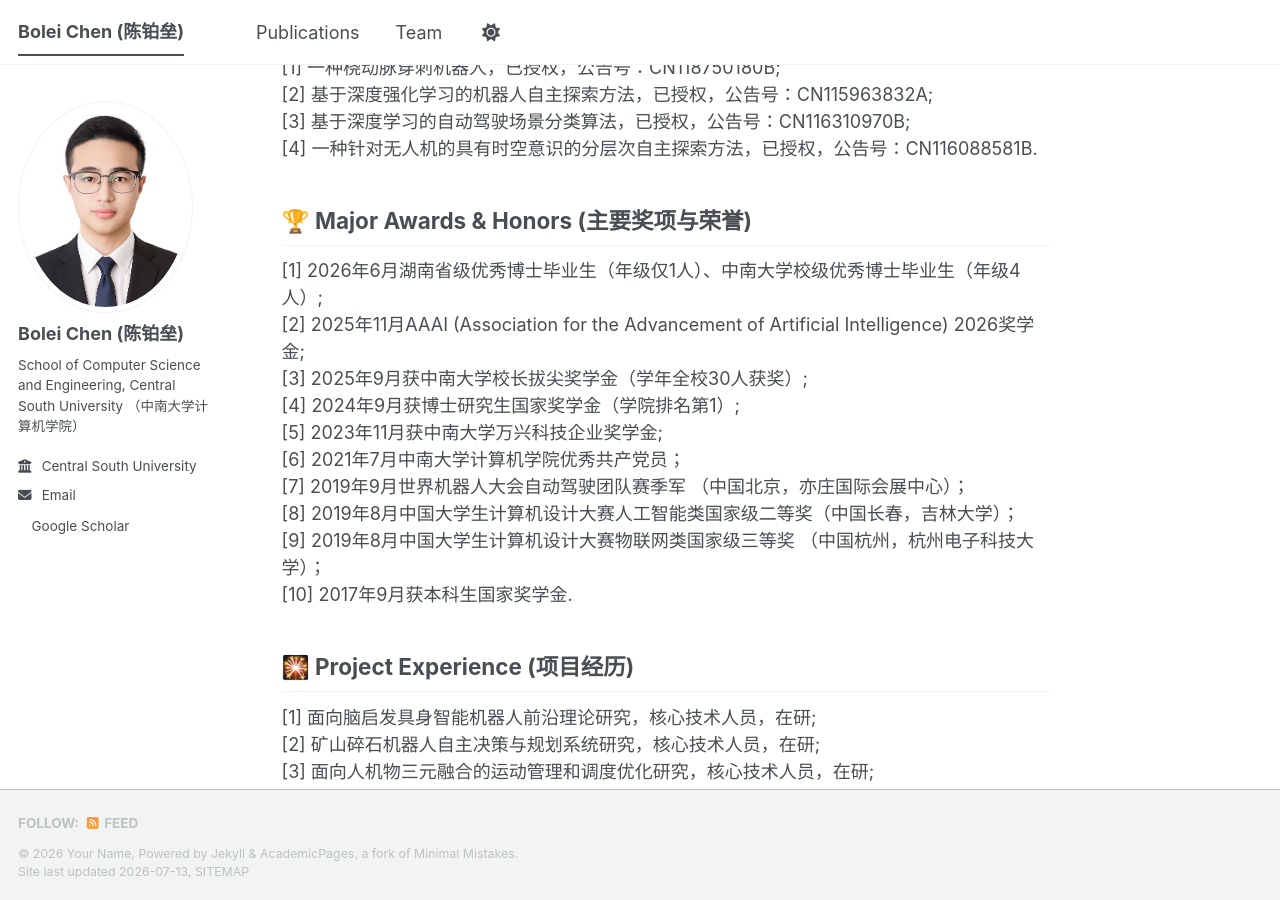
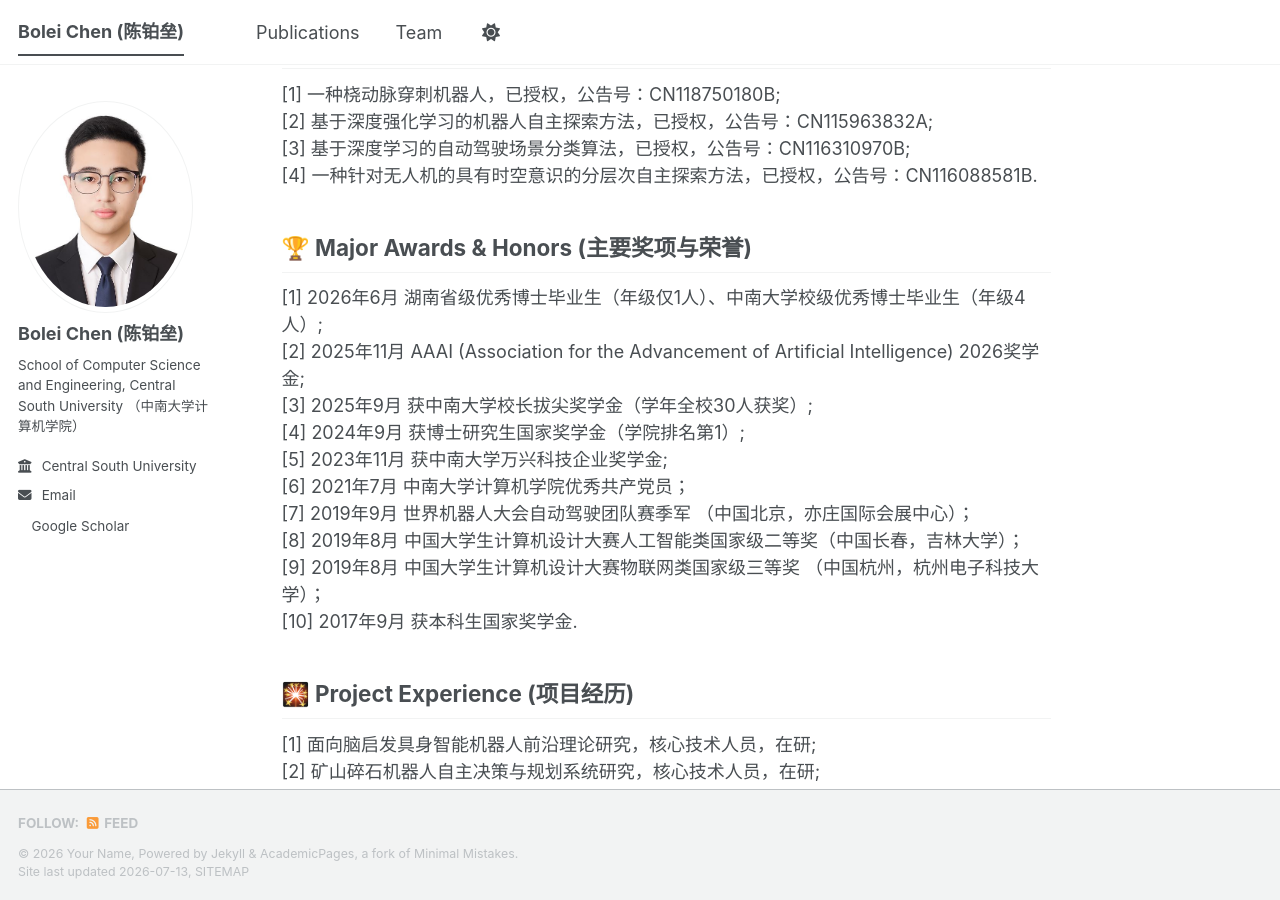
Before and after one commit to BoLeiChen/boleichen.github.io, a Jekyll site: the page built from _pages/about.md, in a window 1280 px wide and 900 px high, scrolled down 3895 px. Built offline with Jekyll 4.4.1, drawn with Linux system fonts in a browser that asks for light colours; emoji names are drawn with the system emoji font; a style sheet for code colours, icons or effects is not loaded; some of the changed text lies outside the part shown.

```diff
--- a/_pages/about.md
+++ b/_pages/about.md
@@ -99,16 +101,16 @@ Patent Publications （专利发表） :page_with_curl:
 
 :trophy: Major Awards & Honors (主要奖项与荣誉)
 ------
-[1] 2026年6月湖南省级优秀博士毕业生（年级仅1人）、中南大学校级优秀博士毕业生（年级4人）;
-<br>[2] 2025年11月AAAI (Association for the Advancement of Artificial Intelligence) 2026奖学金;
-<br>[3] 2025年9月获中南大学校长拔尖奖学金（学年全校30人获奖）;
-<br>[4] 2024年9月获博士研究生国家奖学金（学院排名第1）;
-<br>[5] 2023年11月获中南大学万兴科技企业奖学金;
-<br>[6] 2021年7月中南大学计算机学院优秀共产党员；
-<br>[7] 2019年9月世界机器人大会自动驾驶团队赛季军 （中国北京，亦庄国际会展中心）；
-<br>[8] 2019年8月中国大学生计算机设计大赛人工智能类国家级二等奖（中国长春，吉林大学）；
-<br>[9] 2019年8月中国大学生计算机设计大赛物联网类国家级三等奖 （中国杭州，杭州电子科技大学）；
-<br>[10] 2017年9月获本科生国家奖学金.
+[1] 2026年6月 湖南省级优秀博士毕业生（年级仅1人）、中南大学校级优秀博士毕业生（年级4人）;
+<br>[2] 2025年11月 AAAI (Association for the Advancement of Artificial Intelligence) 2026奖学金;
+<br>[3] 2025年9月 获中南大学校长拔尖奖学金（学年全校30人获奖）;
+<br>[4] 2024年9月 获博士研究生国家奖学金（学院排名第1）;
+<br>[5] 2023年11月 获中南大学万兴科技企业奖学金;
+<br>[6] 2021年7月 中南大学计算机学院优秀共产党员；
+<br>[7] 2019年9月 世界机器人大会自动驾驶团队赛季军 （中国北京，亦庄国际会展中心）；
+<br>[8] 2019年8月 中国大学生计算机设计大赛人工智能类国家级二等奖（中国长春，吉林大学）；
+<br>[9] 2019年8月 中国大学生计算机设计大赛物联网类国家级三等奖 （中国杭州，杭州电子科技大学）；
+<br>[10] 2017年9月 获本科生国家奖学金.
 
 :sparkler: Project Experience (项目经历)
 ------
```
Also changed, not shown: other parts of _pages/about.md (+3 -1 lines).
